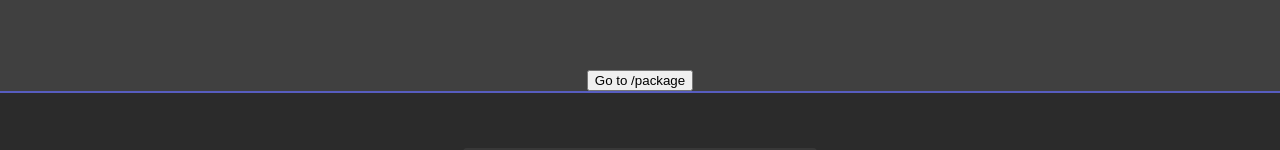
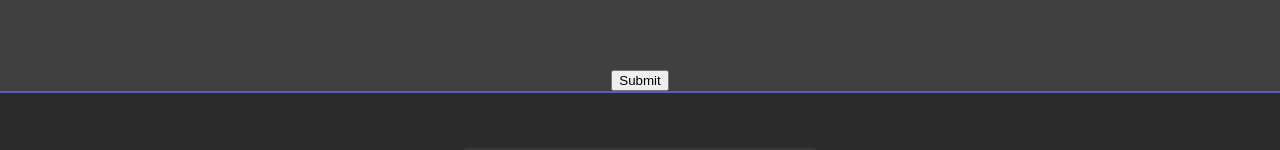
Before and after one commit to apt-run/apt-run.github.io, a React (Vite) app: page / in a window 1280 px wide. Shown: the part 371-521 px from the top of the page. Built offline with nearby package versions, Linux system fonts and the light colour scheme.

Commit message:
Update Header.tsx

```diff
--- a/src/components/Header.tsx
+++ b/src/components/Header.tsx
@@ -80,7 +80,7 @@ export const Header = () => {
       <form action="https://apt.run/package" method="get">
         <input
           type="submit"
-          value="Go to /package"
+          // value="Go to /package"
           name="Submit"
           id="frm1_submit"
         />
```
